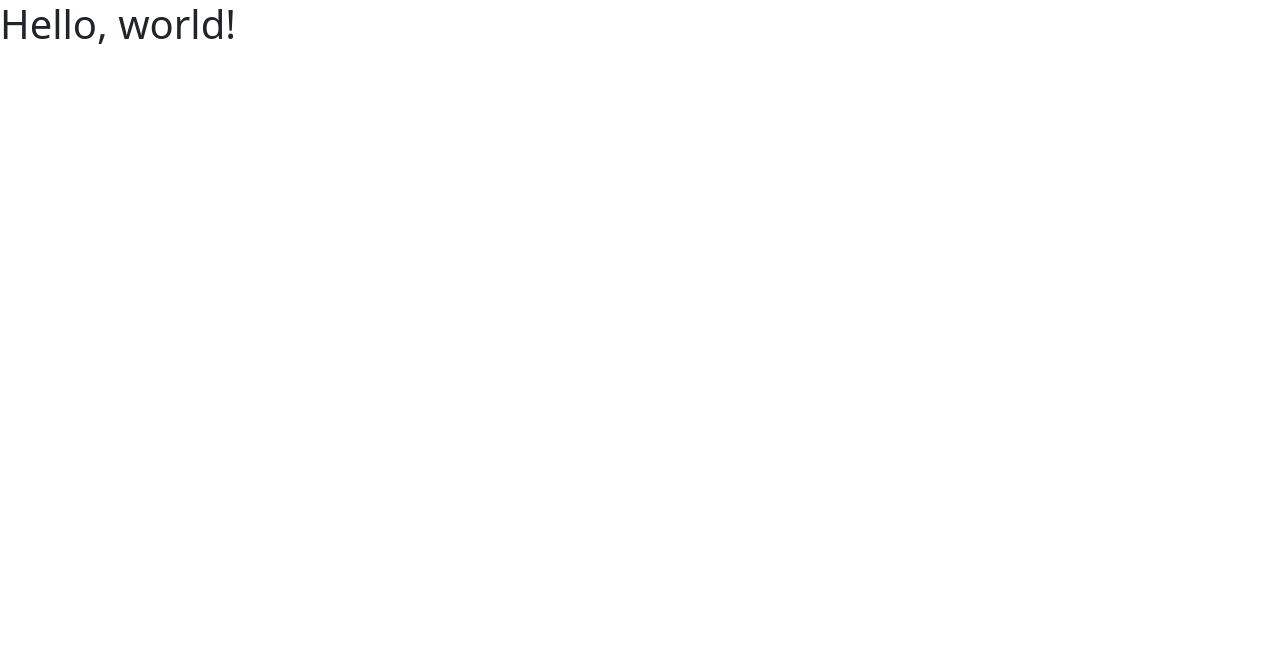
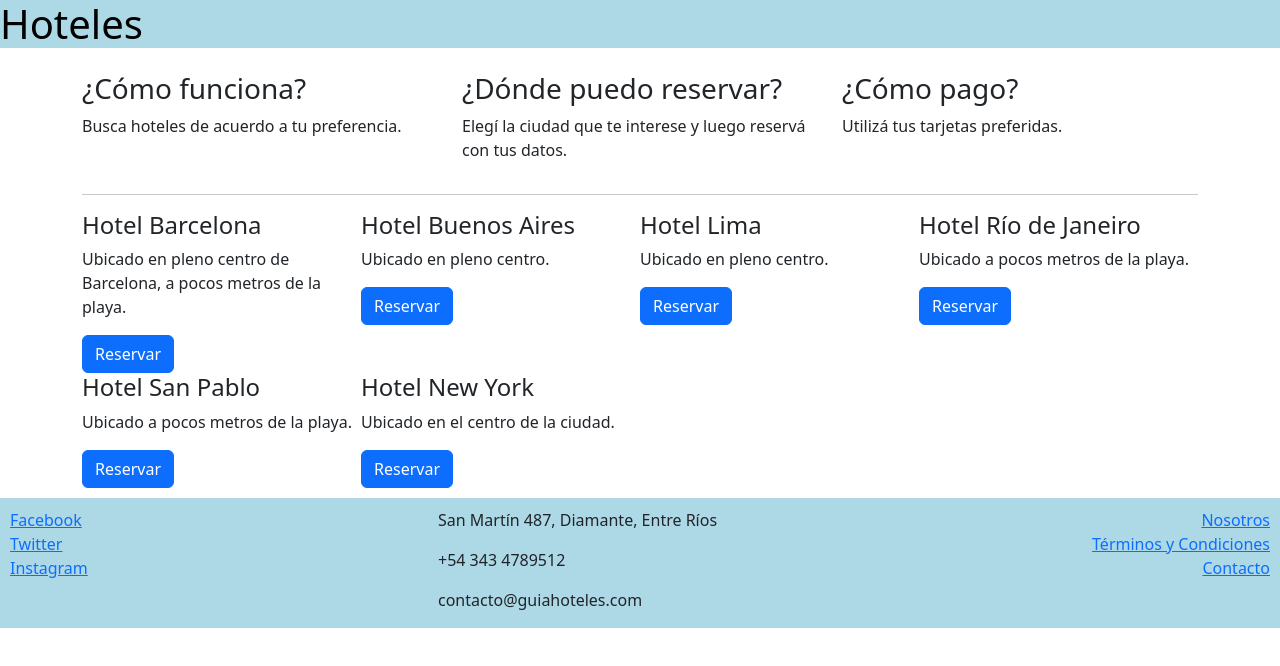
Before and after one commit to anakloss/frontend-bootstrap4, a website: page guia-hoteles/index.html in a window 1280 px wide. Drawn offline with nearby package versions, Linux system fonts and the light colour scheme.

Commit message:
responsive

```diff
--- /dev/null
+++ b/guia-hoteles/css/style.css
@@ -0,0 +1,11 @@
+.jumbotron{
+  background-color:lightblue;
+  color: black;
+}
+
+footer{
+  padding: 10px 10px 0 10px;
+  background-color: lightblue;
+  margin-top: 10px;
+  margin-bottom: 0px;
+}
--- a/guia-hoteles/index.html
+++ b/guia-hoteles/index.html
@@ -4,14 +4,96 @@
 <head>
   <meta charset="utf-8">
   <meta name="viewport" content="width=device-width, initial-scale=1">
-  <title>Bootstrap demo</title>
+  <title>Guía Hoteles</title>
 
   <!-- Bootstrap css -->
-  <link href="node_modules/bootstrap/dist/css/bootstrap.min.css" rel="stylesheet">
+  <link rel="stylesheet" href="node_modules/bootstrap/dist/css/bootstrap.min.css">
+  <link rel="stylesheet" href="css/style.css">
 </head>
 
 <body>
-  <h1>Hello, world!</h1>
+  <div class="jumbotron">
+    <h1>Hoteles</h1>
+  </div>
+
+  <div class="container">
+    <div class="row">
+      <div class="col-sm-4">
+        <p>
+        <h3>¿Cómo funciona?</h3>
+        <p>Busca hoteles de acuerdo a tu preferencia.</p>
+        </p>
+      </div>
+      <div class="col-sm-4">
+        <p>
+        <h3>¿Dónde puedo reservar?</h3>
+        <p>Elegí la ciudad que te interese y luego reservá con tus datos.</p>
+        </p>
+      </div>
+      <div class="col-sm-4">
+        <p>
+        <h3>¿Cómo pago?</h3>
+        <p>Utilizá tus tarjetas preferidas.</p>
+        </p>
+      </div>
+    </div>
+    <hr>
+
+    <div class="d-flex flex-wrap">
+      <div class="col-sm-3">
+        <h4>Hotel Barcelona</h4>
+        <p>Ubicado en pleno centro de Barcelona, a pocos metros de la playa.</p>
+        <button class="btn btn-primary">Reservar</button>
+      </div>
+      <div class="col-sm-3">
+        <h4>Hotel Buenos Aires</h4>
+        <p>Ubicado en pleno centro.</p>
+        <button class="btn btn-primary">Reservar</button>
+      </div>
+      <div class="col-sm-3">
+        <h4>Hotel Lima</h4>
+        <p>Ubicado en pleno centro.</p>
+        <button class="btn btn-primary">Reservar</button>
+      </div>
+      <div class="col-sm-3">
+        <h4>Hotel Río de Janeiro</h4>
+        <p>Ubicado a pocos metros de la playa.</p>
+        <button class="btn btn-primary">Reservar</button>
+      </div>
+      <div class="col-sm-3">
+        <h4>Hotel San Pablo</h4>
+        <p>Ubicado a pocos metros de la playa.</p>
+        <button class="btn btn-primary">Reservar</button>
+      </div>
+      <div class="col-sm-3">
+        <h4>Hotel New York</h4>
+        <p>Ubicado en el centro de la ciudad.</p>
+        <button class="btn btn-primary">Reservar</button>
+      </div>
+    </div>
+  </div>
+
+  <footer>
+    <div class="row">
+      <div class="col-sm-4 d-flex flex-column">
+        <a href="http://www.facebook.com">Facebook</a>
+        <a href="http://www.twitter.com">Twitter</a>
+        <a href="http://www.instagram.com">Instagram</a>
+      </div>
+      <div class="col-sm-4">
+        <address>
+          <p>San Martín 487, Diamante, Entre Ríos</p>
+          <p>+54 343 4789512</p>
+          <p>contacto@guiahoteles.com</p>
+        </address>
+      </div>
+      <div class="col-sm-4 d-flex flex-column align-items-end">
+        <a href="#">Nosotros</a>
+        <a href="#">Términos y Condiciones</a>
+        <a href="#">Contacto</a>
+      </div>
+    </div>
+  </footer>
 
   <!-- Scripts bootstrap, jquery & popper.js -->
   <script src="node_modules/jquery/dist/jquery.js"></script>
```
